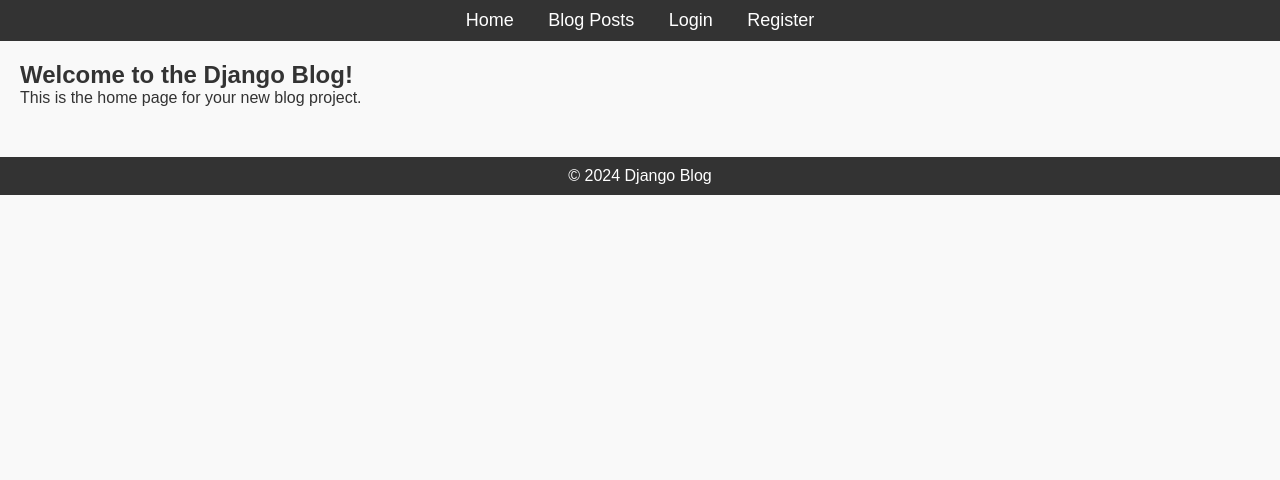
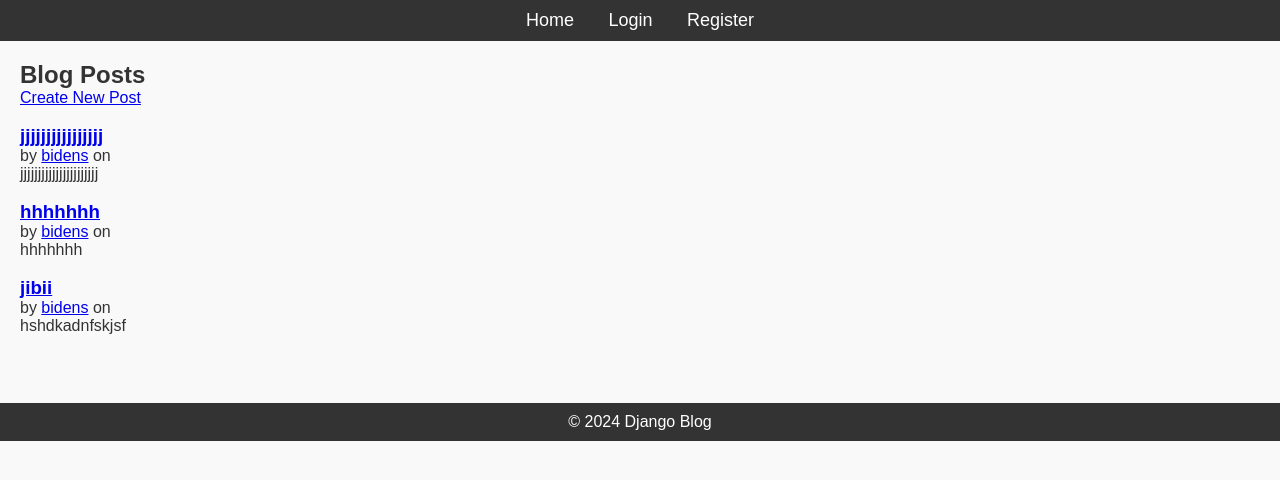
Before and after one commit to joelmutiso/Alx_DjangoLearnLab, a Django app: page / in a window 1280 px wide. Shown: the top 480 px of the page. Run offline with Django 5.2, Linux system fonts and the light colour scheme; data comes from the database, SQL or seed files in the repository; both versions use the stored data as it was after the commit.

Commit message:
Implement full CRUD for blog posts

```diff
--- a/django_blog/blog/models.py
+++ b/django_blog/blog/models.py
@@ -1,6 +1,6 @@
 from django.db import models
 from django.contrib.auth.models import User
-
+from django.urls import reverse
 
 class Post(models.Model):
     title = models.CharField(max_length=200)
@@ -10,3 +10,7 @@
 
     def __str__(self):
         return self.title
+
+    def get_absolute_url(self):
+        """Returns the URL to the detail page for this post."""
+        return reverse('post-detail', kwargs={'pk': self.pk})
--- a/django_blog/blog/templates/blog/base.html
+++ b/django_blog/blog/templates/blog/base.html
@@ -11,9 +11,9 @@
     <header>
         <nav>
             <ul>
-                <li><a href="{% url 'home' %}">Home</a></li>
-                <li><a href="{% url 'posts' %}">Blog Posts</a></li>
+                <li><a href="{% url 'post-list' %}">Home</a></li>
                 {% if user.is_authenticated %}
+                    <li><a href="{% url 'post-create' %}">Create Post</a></li>
                     <li><a href="{% url 'profile' %}">Profile</a></li>
                     <li>
                         <form action="{% url 'logout' %}" method="post" style="display: inline;">
--- /dev/null
+++ b/django_blog/blog/templates/blog/post_list.html
@@ -0,0 +1,23 @@
+{% extends "blog/base.html" %}
+{% block title %}All Posts{% endblock %}
+{% block content %}
+    <div class="content-container">
+        <h2>Blog Posts</h2>
+        <a href="{% url 'post-create' %}" class="btn">Create New Post</a>
+        <br><br>
+        {% for post in posts %}
+            <article class="post">
+                <div class="post-header">
+                    <h3><a href="{% url 'post-detail' post.pk %}">{{ post.title }}</a></h3>
+                    <p class="post-meta">
+                        by <a href="#">{{ post.author }}</a> on {{ post.date_posted|date:"F d, Y" }}
+                    </p>
+                </div>
+                <div class="post-content">
+                    <p>{{ post.content|truncatewords:50 }}</p>
+                </div>
+            </article>
+            <br>
+        {% endfor %}
+    </div>
+{% endblock %}
--- a/django_blog/blog/urls.py
+++ b/django_blog/blog/urls.py
@@ -1,21 +1,26 @@
-from django.urls import path, include
+from django.urls import path
 from . import views
 from django.contrib.auth import views as auth_views
+from .views import (
+    PostListView,
+    PostDetailView,
+    PostCreateView,
+    PostUpdateView,
+    PostDeleteView
+)
 
 urlpatterns = [
-    # General blog pages
-    path('', views.home_view, name='home'),
-    path('posts/', views.posts_view, name='posts'),
+    # Post CRUD URLs
+    path('', PostListView.as_view(), name='post-list'),
+    path('post/new/', PostCreateView.as_view(), name='post-create'),
+    path('post/<int:pk>/', PostDetailView.as_view(), name='post-detail'),
+    path('post/<int:pk>/update/', PostUpdateView.as_view(), name='post-update'),
+    path('post/<int:pk>/delete/', PostDeleteView.as_view(), name='post-delete'),
 
     # User authentication paths
     path('register/', views.register_view, name='register'),
     path('profile/', views.profile_view, name='profile'),
     path('profile/edit/', views.edit_profile_view, name='edit_profile'),
-
-    # Explicitly use Django's built-in auth views with our templates
     path('login/', auth_views.LoginView.as_view(template_name='blog/login.html'), name='login'),
     path('logout/', auth_views.LogoutView.as_view(template_name='blog/logout.html'), name='logout'),
-
-    # This is a fallback and provides other auth URLs, but we override login/logout
-    path('', include('django.contrib.auth.urls')),
 ]
--- a/django_blog/blog/views.py
+++ b/django_blog/blog/views.py
@@ -2,30 +2,96 @@
 from django.contrib.auth.forms import UserCreationForm
 from django.contrib.auth import login, logout, authenticate
 from django.contrib.auth.decorators import login_required
-from .forms import UserUpdateForm
+from .forms import PostForm, UserUpdateForm
+from .models import Post
+from django.views.generic import (
+    ListView,
+    DetailView,
+    CreateView,
+    UpdateView,
+    DeleteView
+)
+from django.contrib.auth.mixins import LoginRequiredMixin, UserPassesTestMixin
 
-def home_view(request):
-    """Renders the home page template."""
-    return render(request, 'blog/home.html')
+class PostListView(ListView):
+    """
+    Displays a list of all published blog posts.
+    """
+    model = Post
+    template_name = 'blog/post_list.html'
+    context_object_name = 'posts'
+    # Corrected the field name from date_posted to published_date
+    ordering = ['-published_date']
 
-def posts_view(request):
-    """Renders a placeholder page for blog posts."""
-    return render(request, 'blog/posts.html')
+class PostDetailView(DetailView):
+    """
+    Displays a single blog post in detail.
+    """
+    model = Post
+    template_name = 'blog/post_detail.html'
 
+class PostCreateView(LoginRequiredMixin, CreateView):
+    """
+    Allows a logged-in user to create a new blog post.
+    """
+    model = Post
+    form_class = PostForm
+    template_name = 'blog/post_form.html'
+    success_url = '/'
+
+    def form_valid(self, form):
+        """Sets the author of the post to the current logged-in user."""
+        form.instance.author = self.request.user
+        return super().form_valid(form)
+
+class PostUpdateView(LoginRequiredMixin, UserPassesTestMixin, UpdateView):
+    """
+    Allows a logged-in user to update their own blog post.
+    Requires that the user is the author of the post.
+    """
+    model = Post
+    form_class = PostForm
+    template_name = 'blog/post_form.html'
+
+    def form_valid(self, form):
+        """Sets the author of the post to the current logged-in user."""
+        form.instance.author = self.request.user
+        return super().form_valid(form)
+
+    def test_func(self):
+        """Ensures that only the author can update the post."""
+        post = self.get_object()
+        if self.request.user == post.author:
+            return True
+        return False
+
+class PostDeleteView(LoginRequiredMixin, UserPassesTestMixin, DeleteView):
+    """
+    Allows a logged-in user to delete their own blog post.
+    Requires that the user is the author of the post.
+    """
+    model = Post
+    template_name = 'blog/post_confirm_delete.html'
+    success_url = '/'
+
+    def test_func(self):
+        """Ensures that only the author can delete the post."""
+        post = self.get_object()
+        if self.request.user == post.author:
+            return True
+        return False
+
+# The following functions are still needed for authentication
 def register_view(request):
     """
     Handles user registration.
-
-    If the request method is POST, it validates the UserCreationForm,
-    saves the new user, logs them in, and redirects to the home page.
-    Otherwise, it displays an empty registration form.
     """
     if request.method == 'POST':
         form = UserCreationForm(request.POST)
         if form.is_valid():
             user = form.save()
             login(request, user)
-            return redirect('home')
+            return redirect('post-list')
     else:
         form = UserCreationForm()
     return render(request, 'blog/register.html', {'form': form})
@@ -34,8 +100,6 @@
 def profile_view(request):
     """
     Handles the user profile page.
-
-    Requires an authenticated user to access. Displays the user's profile details.
     """
     return render(request, 'blog/profile.html')
 
@@ -43,9 +107,6 @@
 def edit_profile_view(request):
     """
     Handles viewing and editing the user's profile.
-
-    If the request is POST, it processes the UserUpdateForm to save changes.
-    Otherwise, it displays the form pre-filled with the current user data.
     """
     if request.method == 'POST':
         form = UserUpdateForm(request.POST, instance=request.user)
--- a/django_blog/django_blog/settings.py
+++ b/django_blog/django_blog/settings.py
@@ -129,3 +129,5 @@
 DEFAULT_AUTO_FIELD = 'django.db.models.BigAutoField'
 
 LOGIN_REDIRECT_URL = 'profile'
+
+LOGIN_URL = 'login'
```
Also changed, not shown: django_blog/blog/forms.py (+9 -0 lines), django_blog/blog/templates/blog/post_confirm_delete.html (added, +13 -0 lines), django_blog/blog/templates/blog/post_detail.html (added, +21 -0 lines), django_blog/blog/templates/blog/post_form.html (added, +12 -0 lines), django_blog/db.sqlite3.
